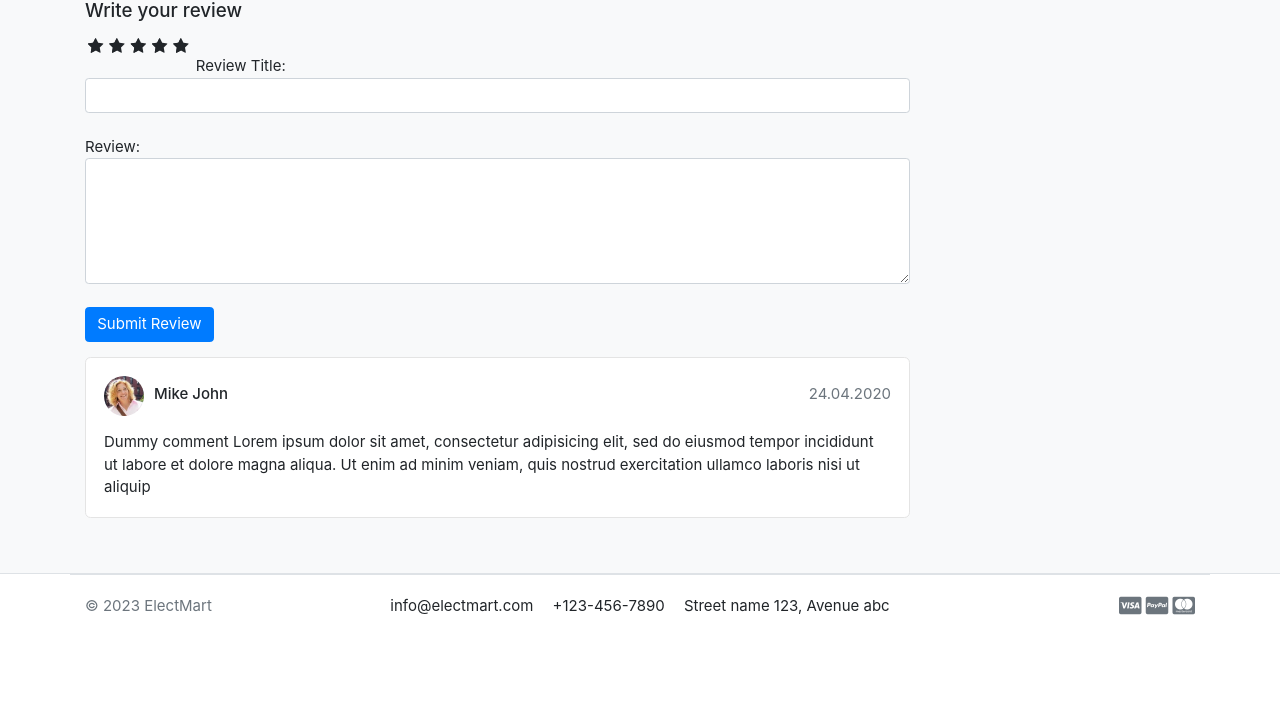
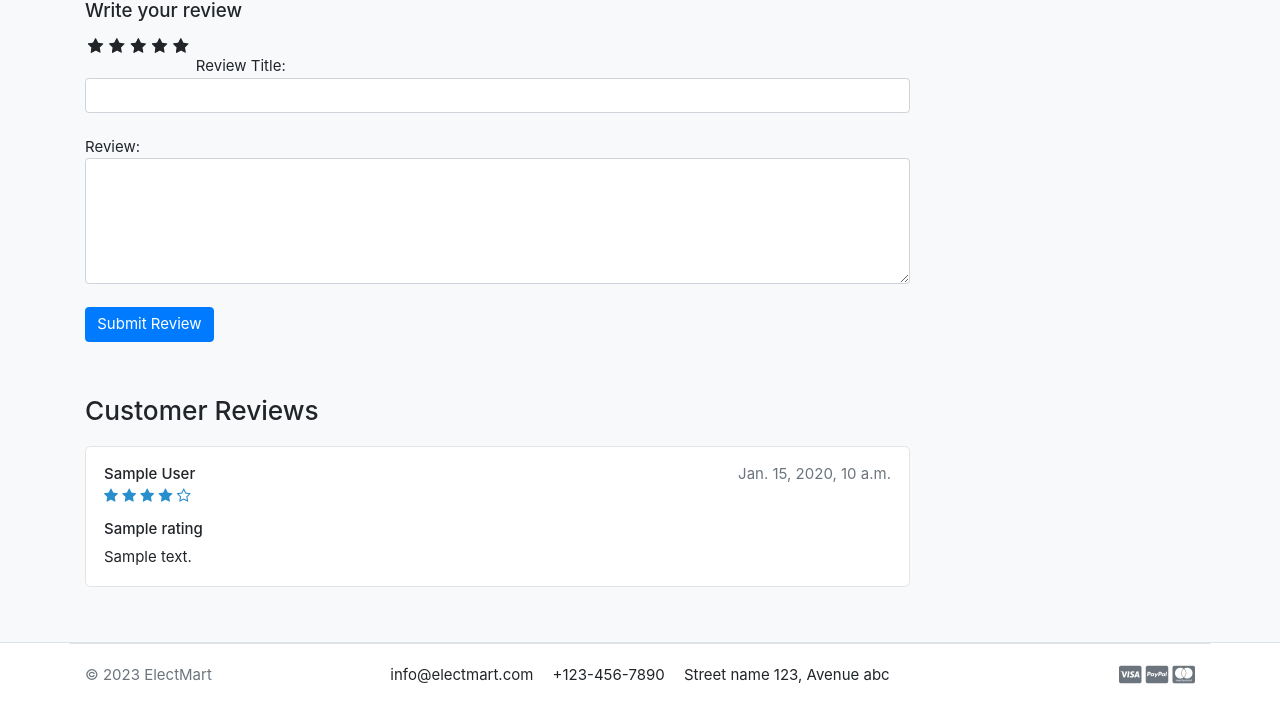
Before and after one commit to kbjss071/electMart, a Django app: a page that uses electMart/templates/store/product_detail.html in a window 1280 px wide. Shown: the part 755-1462 px from the top of the page. Before the commit the page ends 1370 px from the top, so only its background shows below. Run offline with Django 4.2, Linux system fonts and the light colour scheme; a user stored in the database is signed in; tables that the repository leaves empty hold one stand-in row (values such as "Sample post"); grey boxes marked "Sample" are stand-in pictures; some libraries are stand-ins or nearby versions; some web fonts are replaced.

Commit message:
displaying rating stars

```diff
--- a/electMart/accounts/models.py
+++ b/electMart/accounts/models.py
@@ -67,3 +67,6 @@ class Account(AbstractBaseUser, PermissionsMixin):
 
     def has_module_perm(self, add_label):
         return True
+
+    def full_name(self):
+        return '{} {}'.format(self.first_name, self.last_name)
--- a/electMart/static/css/styles.css
+++ b/electMart/static/css/styles.css
@@ -38,3 +38,7 @@ input:checked ~ label, label:hover ~ label {
 input:checked + label:hover, input:checked ~ label:hover, input:checked ~ label:hover ~ label, label:hover ~ input:checked ~ label {
     color: #1e6e9f;
 }
+
+.rating-star i{
+    color: #288ece;
+}
--- a/electMart/store/views.py
+++ b/electMart/store/views.py
@@ -6,6 +6,7 @@ from category.models import Category
 from carts.models import Cart, CartItem
 from carts.views import get_cart_id
 from .forms import ReviewForm
+from orders.models import OrderProduct
 
 from django.core.paginator import EmptyPage, PageNotAnInteger, Paginator
 from django.db.models import Q
@@ -44,9 +45,18 @@ def product_detail(request, category_slug, product_slug):
     except Exception as e:
         raise e
 
+    try:
+        orderProduct = OrderProduct.objects.filter(user=request.user, product_id=single_product.id).exists()
+    except OrderProduct.DoesNotExist:
+        orderProduct = None
+
+    reviews = Rating.objects.filter(product_id=single_product.id, status=True)
+
     context = {
         'single_product': single_product,
         'in_cart': in_cart,
+        'orderProduct': orderProduct,
+        'reviews': reviews,
     }
     return render(request, 'store/product_detail.html', context)
 
--- a/electMart/templates/store/product_detail.html
+++ b/electMart/templates/store/product_detail.html
@@ -105,7 +105,11 @@
                 <textarea name="review" class="form-control" rows="5" required></textarea>
                 <br>
                 {% if user.is_authenticated %}
-                <input type="submit" value="Submit Review" class="btn btn-primary">
+                    {% if orderProduct %}
+                    <input type="submit" value="Submit Review" class="btn btn-primary">
+                    {% else %}
+                    <p>We don't have your purchase history of this product. Before leaving a review, please purchase the product. Thank you.</p>
+                    {% endif %}
                 {% else %}
                 <p>Login Required. <span><a href="{% url 'login' %}">Click here to log in.</a></span></p>
                 {% endif %}
@@ -113,23 +117,34 @@
             {% include 'includes/alerts.html'%}
         </form>
 
+        <br>
+        <header class="section-heading">
+            <h3>Customer Reviews</h3>
+        </header>
+
+        {% for review in reviews %}
         <article class="box mb-3">
             <div class="icontext w-100">
-                <img src="{% static './images/avatars/avatar1.jpg' %}" class="img-xs icon rounded-circle">
                 <div class="text">
-                    <span class="date text-muted float-md-right">24.04.2020 </span>
-                    <h6 class="mb-1">Mike John </h6>
-
+                    <span class="date text-muted float-md-right">{{ review.updated_at }} </span>
+                    <h6 class="mb-1">{{ review.user.full_name }} </h6>
+                    <div class="rating-star">
+                        <span>
+                            <i class="fa fa-star{% if review.rating == 0.5 %}-half-o{% elif review.rating < 1 %}-o {% endif %}"></i>
+                            <i class="fa fa-star{% if review.rating == 1.5 %}-half-o{% elif review.rating < 2 %}-o {% endif %}"></i>
+                            <i class="fa fa-star{% if review.rating == 2.5 %}-half-o{% elif review.rating < 3 %}-o {% endif %}"></i>
+                            <i class="fa fa-star{% if review.rating == 3.5 %}-half-o{% elif review.rating < 4 %}-o {% endif %}"></i>
+                            <i class="fa fa-star{% if review.rating == 4.5 %}-half-o{% elif review.rating < 5 %}-o {% endif %}"></i>
+                        </span>
+                    </div>
                 </div>
-            </div> <!-- icontext.// -->
+            </div>
             <div class="mt-3">
-                <p>
-                    Dummy comment Lorem ipsum dolor sit amet, consectetur adipisicing elit, sed do eiusmod
-                    tempor incididunt ut labore et dolore magna aliqua. Ut enim ad minim veniam,
-                    quis nostrud exercitation ullamco laboris nisi ut aliquip
-                </p>
+                <h6>{{ review.subject }}</h6>
+                <p>{{ review.review }}</p>
             </div>
         </article>
+        {% endfor %}
 
 
 
```
